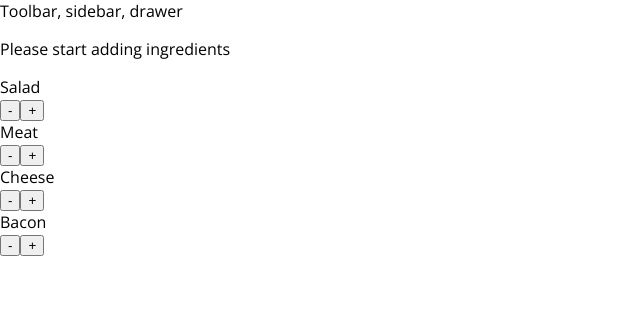
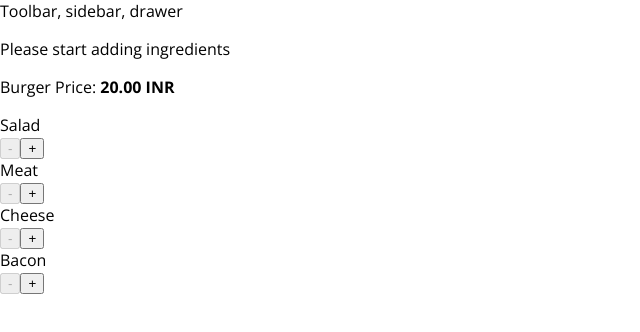
Before and after one commit to mayyu9/burger-app-web, a React app: page / in a window 1280 px wide. Shown: the top 332 px of the page, without its empty margins (0-640 px from the left). Built offline with nearby package versions, Linux system fonts and the light colour scheme.

Commit message:
Added price and remove handler.

```diff
--- a/src/components/BuildControls/BuildControl/BuildControl.js
+++ b/src/components/BuildControls/BuildControl/BuildControl.js
@@ -4,8 +4,14 @@ import classes from './BuildControl.css'
 const BuildControl = (props) => (
     <div className={classes.BuildControl}>
         <div className={classes.Label}>{props.label}</div>
-        <button className={classes.Less}>-</button>
-        <button className={classes.More} onClick={props.added}>+</button>
+        <button
+            className={classes.Less}
+            onClick={props.sub}
+            disabled={props.disabled}>-</button>
+        <button
+            className={classes.More}
+            onClick={props.added}
+            >+</button>
     </div>
 )
 
--- a/src/components/BuildControls/BuildControls.js
+++ b/src/components/BuildControls/BuildControls.js
@@ -14,11 +14,14 @@ const controls= [
 const BuildControls = (props) => {
     return(
         <div className={classes.BuildControls}>
+             <p>Burger Price: <strong>{props.price.toFixed(2)} INR</strong></p>
             {controls.map(ing => {
                 return <BuildControl
                     key={ing.label}
                     label={ing.label}
                     added={() => props.ingredientAdd(ing.type)}
+                    sub = {() => props.ingredientSub(ing.type)}
+                    disabled = {props.disabled[ing.type]}
                     />
             })}
         </div>
--- a/src/components/Burger/Burger.css
+++ b/src/components/Burger/Burger.css
@@ -2,7 +2,7 @@
     width: 100%;
     height: 250px;
     margin: auto;
-    /* overflow: scroll; */
+    overflow: scroll;
     text-align: center;
     font-size: 1.2rem;
     font-weight: bold;
--- a/src/containers/BurgerBuilder/BurgerBuilder.js
+++ b/src/containers/BurgerBuilder/BurgerBuilder.js
@@ -22,7 +22,6 @@ class BurgerBuilder extends React.Component{
      }
 
      addIngredientHandler = (type) => {
-         console.log(type)
          const prevCount = this.state.ingredients[type];
          const updateCount =  prevCount + 1;
          //create a copy of state object and then update the count.
@@ -36,12 +35,41 @@ class BurgerBuilder extends React.Component{
          const newPrice = oldPrice + priceAddition;
          this.setState({ingredients:updateIngredients, totalPrice:newPrice});
      }
+
+     removeIngredientsHandler = (type) => {
+        const prevCount = this.state.ingredients[type];
+         //create a copy of state object and then update the count.
+         const updateIngredients = {...this.state.ingredients};
+         let updateCount;
+            if(prevCount > 0) {
+                updateCount =  prevCount - 1;
+                updateIngredients[type] = updateCount;
+            }
+            else
+                return;
+
+
+         //calculate the price:
+         const oldPrice = this.state.totalPrice;
+         const priceDeduction = INGREDIENTS_PRICE[type];
+         const newPrice = oldPrice - priceDeduction;
+         this.setState({ingredients:updateIngredients, totalPrice:newPrice});
+     }
     render(){
+        const disableInfo = {...this.state.ingredients};
+
+        for(let key in disableInfo){
+            disableInfo[key]= disableInfo[key] <= 0
+        }
+
         return(
             <Aux>
                 <Burger ingredients= {this.state.ingredients} />
                 <BuildControls
-                    ingredientAdd={this.addIngredientHandler} />
+                    ingredientAdd={this.addIngredientHandler}
+                    ingredientSub= {this.removeIngredientsHandler}
+                    disabled={disableInfo}
+                    price={this.state.totalPrice} />
             </Aux>
         );
     }
```
